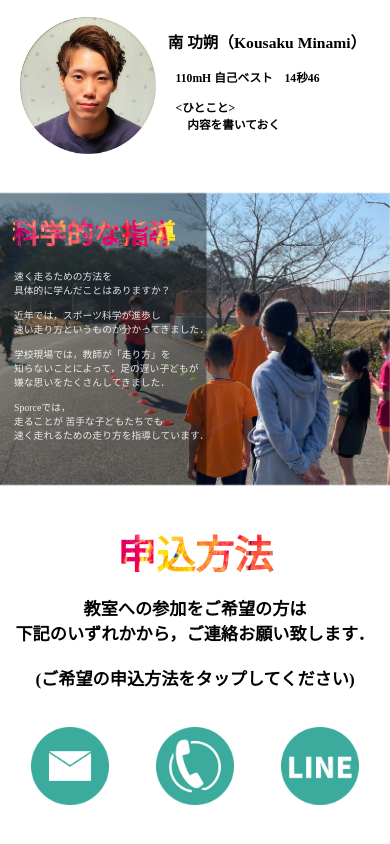
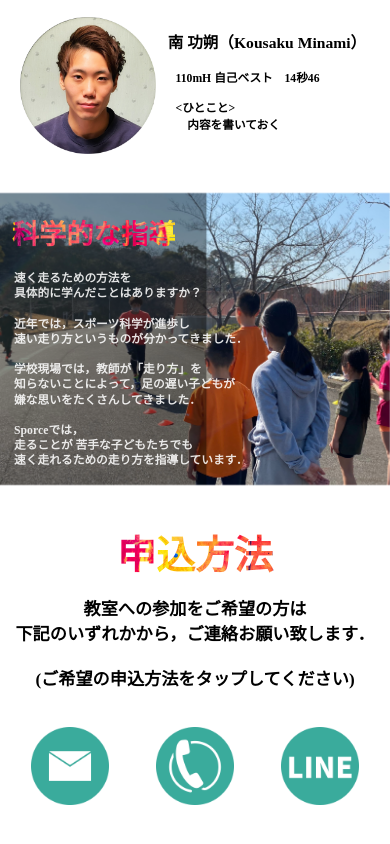
Before and after one commit to Shimo12/TH3-page2, a plain HTML site: page index.html in a window 390 px wide. Shown: the part 1144-1988 px from the top of the page. Drawn offline with nearby package versions, Linux system fonts and the light colour scheme.

Commit message:
Update style.css

```diff
--- a/style.css
+++ b/style.css
@@ -211,11 +211,11 @@
         position: absolute;
         top:42.5vw;
         left:3.6vw;
-        font-size:2.5vw;
+        font-size:3vw;
         color:rgba(255, 255, 255, 0.87);
-        font-weight: 500;
+        font-weight: 900;
         letter-spacing:0.01vw;
-
+        line-height: 130%;;
     }
 
     .offer{
```
